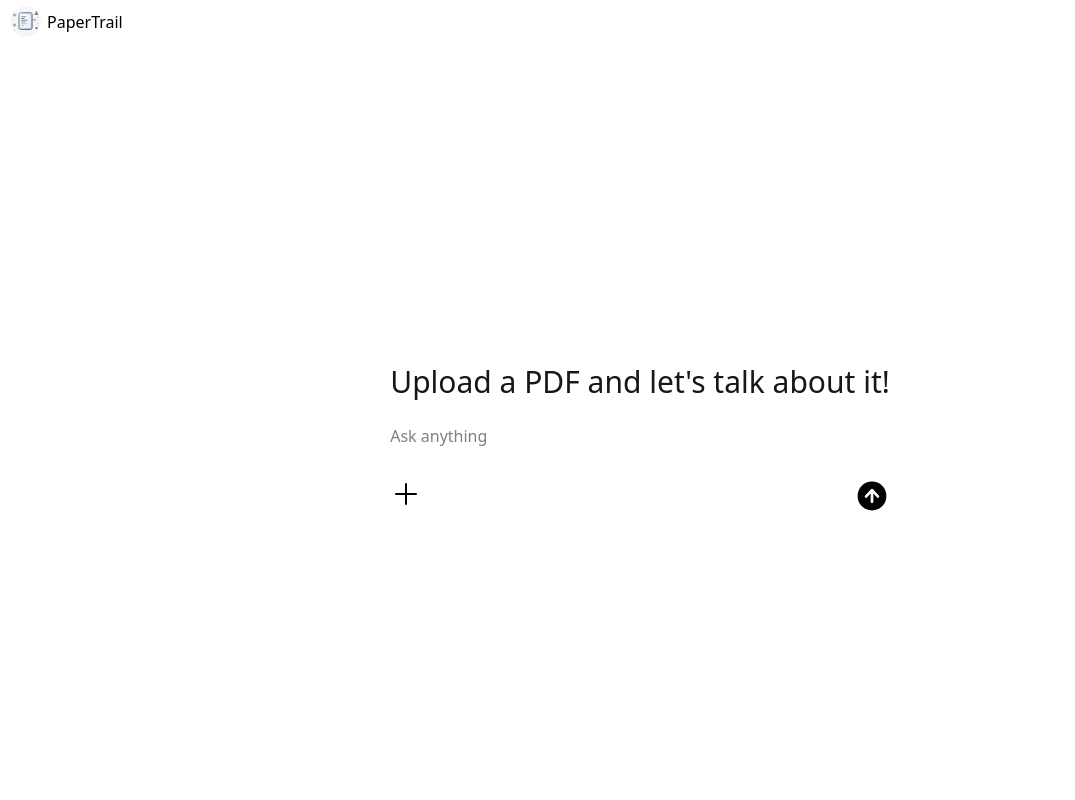
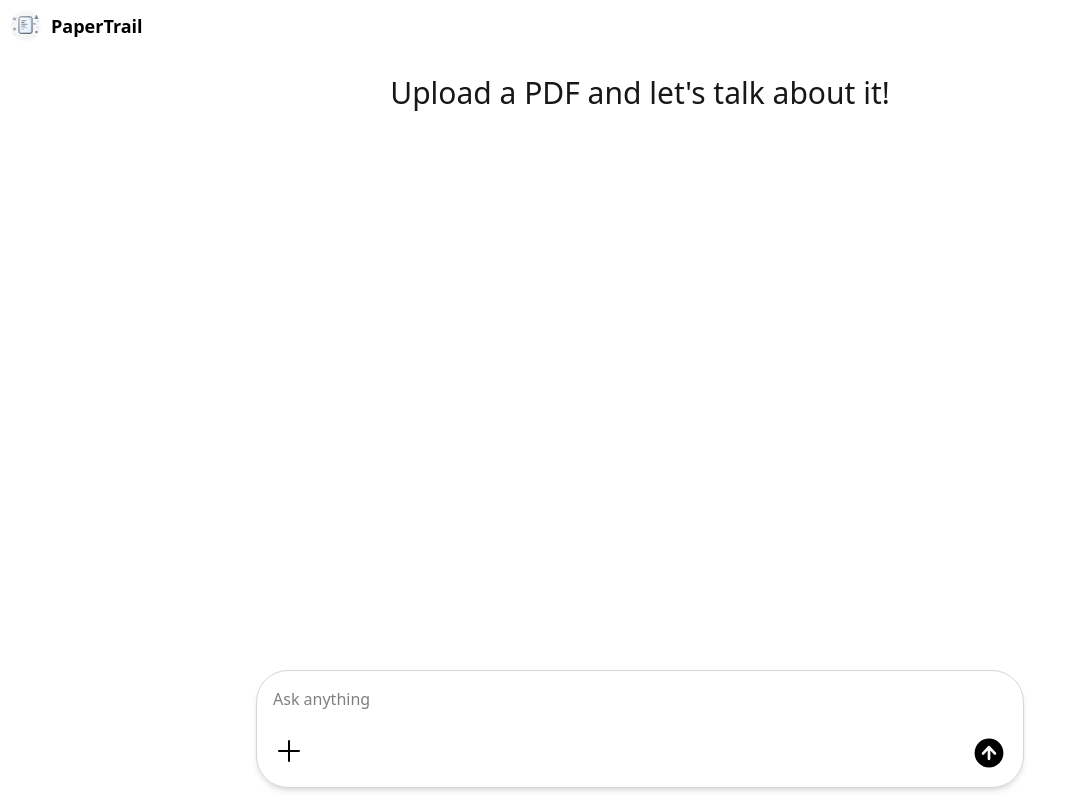
Before and after one commit to wao218/paper-trail-frontend, a React (Vite) app: page / in a window 1280 px wide. Shown: the whole page, without its empty margins (0-1075 px from the left). Built offline with nearby package versions, Linux system fonts and the light colour scheme.

Commit message:
completed styles

```diff
--- a/src/App.tsx
+++ b/src/App.tsx
@@ -87,36 +87,36 @@ function App() {
   };
 
   return (
-    <main className='h-screen overflow-hidden'>
-      {/* Header section w/ Icon and Title */}
-      <header className='flex items-center ml-2 mt-1'>
+    <main className='flex flex-col h-screen'>
+      <header className='flex items-center p-2 shrink-0'>
         <img
           src='/paper-trail-logo.svg'
           alt='paper trail logo'
           width={35}
           height={35}
         />
-        <p className='ml-1'>PaperTrail</p>
+        <p className='ml-2 text-lg font-semibold'>PaperTrail</p>
       </header>
 
-      {/* Container for everything to center in the screen */}
-      <div className='h-screen w-screen flex justify-center items-center'>
-        {/* Container for text input and where the chat area will eventually be */}
-        <div className='flex-col'>
-          <h1 className='text-3xl text-neutral-900 mb-6'>
+      <div className='flex-1 overflow-y-scroll px-4 py-6 space-y-8 max-w-3xl w-full mx-auto invisible-scrollbar'>
+        {messages.length === 0 && (
+          <h1 className='text-3xl text-neutral-900 mb-6 text-center'>
             Upload a PDF and let's talk about it!
           </h1>
+        )}
 
-          <div>
         {messages.map((message) => {
           return (
             <div
               key={message.id}
-                  className={`${
+              className={`
+                    p-3 rounded-lg break-words max-w-[75%] w-fit
+                    ${
                       message.role === 'user'
-                      ? 'bg-blue-200 text-right'
-                      : 'bg-gray-200'
-                  }`}
+                        ? 'bg-blue-500 text-white self-end ml-auto'
+                        : 'bg-gray-200 self-start'
+                    }
+                  `}
             >
               {message.content}
             </div>
@@ -124,15 +124,14 @@ function App() {
         })}
       </div>
 
-          {/* Container for input controls */}
-          <div>
       <form
+        className='mt-3 mb-3 p-4 flex flex-col max-w-3xl w-full mx-auto shrink-0 shadow-md rounded-4xl border border-gray-300'
         onSubmit={(e) => {
           void handleUserInput(e);
         }}
       >
         <textarea
-                className='w-full resize-none'
+          className='w-full resize-none focus:outline-none '
           name='userInput'
           placeholder='Ask anything'
           value={userInput}
@@ -162,9 +161,6 @@ function App() {
           </button>
         </div>
       </form>
-          </div>
-        </div>
-      </div>
     </main>
   );
 }
--- a/src/index.css
+++ b/src/index.css
@@ -4,3 +4,12 @@ body {
   font-family: system-ui, -apple-system, BlinkMacSystemFont, 'Segoe UI', Roboto,
     Oxygen, Ubuntu, Cantarell, 'Open Sans', 'Helvetica Neue', sans-serif;
 }
+
+.invisible-scrollbar::-webkit-scrollbar {
+  display: none;
+}
+
+.invisible-scrollbar {
+  -ms-overflow-style: none;
+  scrollbar-width: none;
+}
```
Lines whose indentation alone changed are shown as unchanged.
